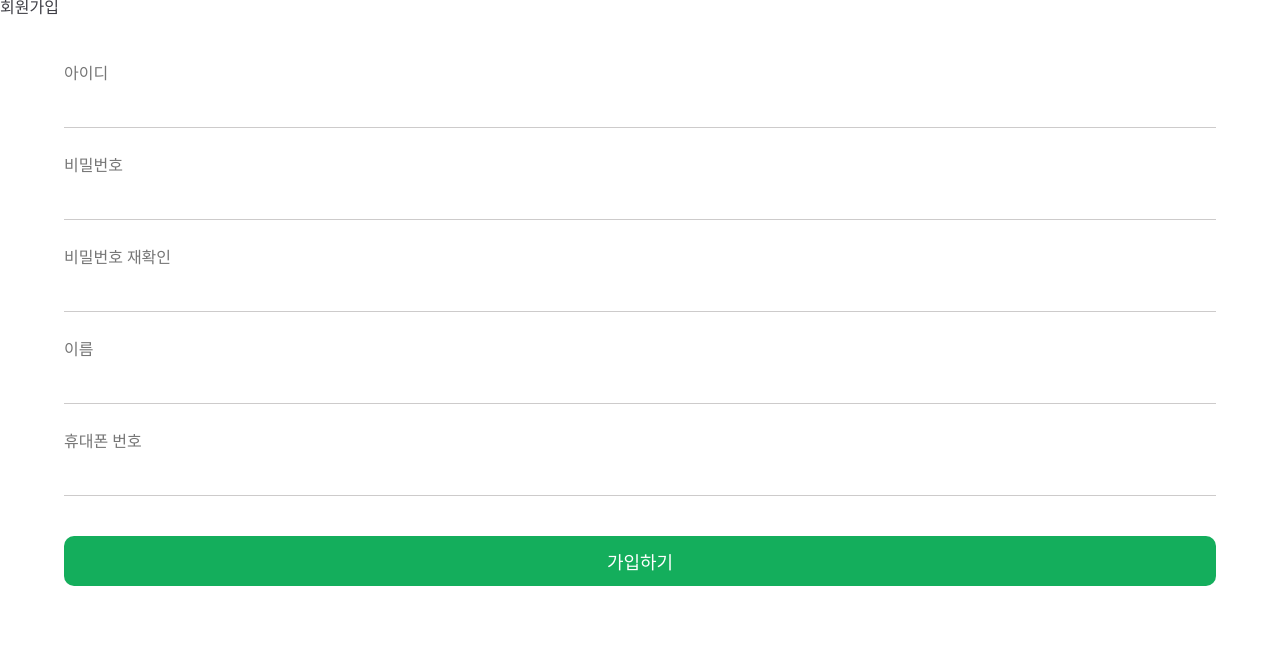
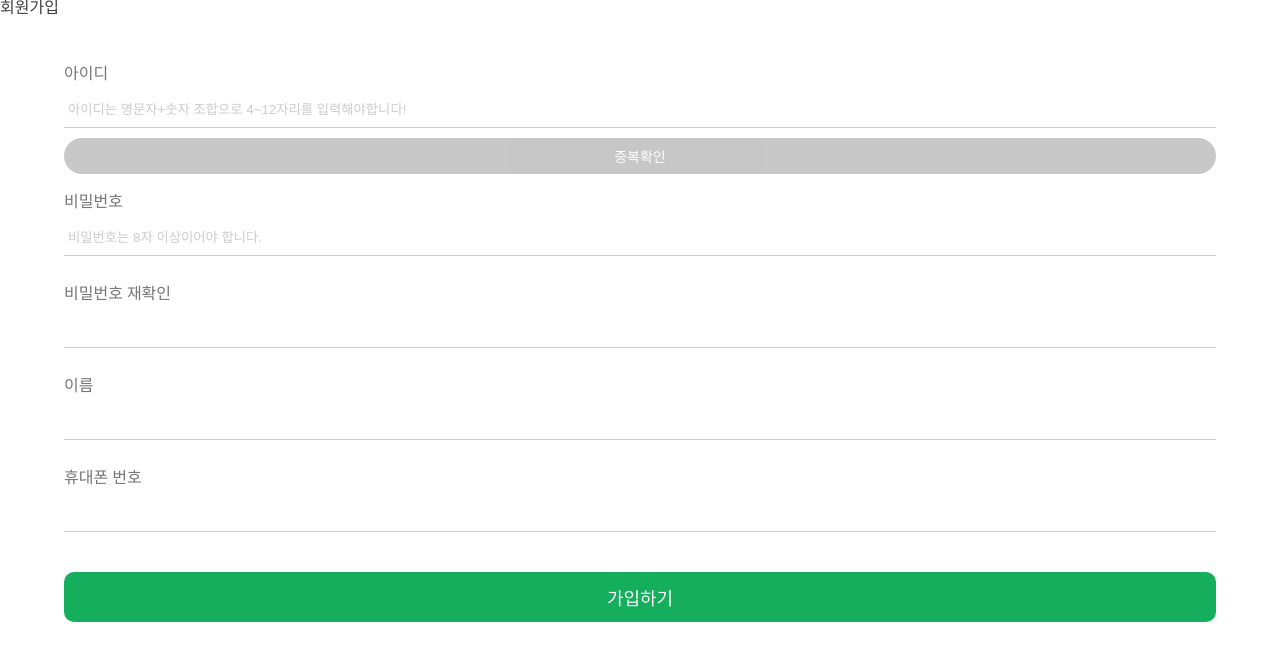
Before and after one commit to sjkymy/open-market, a React (Create React App) app: page /account/join in a window 1280 px wide. Shown: the top 660 px of the page. Built offline with nearby package versions, Linux system fonts and the light colour scheme.

Commit message:
회원가입 아이디 중복확인 구현, response 메시지 구현

```diff
--- a/src/components/button/Button.jsx
+++ b/src/components/button/Button.jsx
@@ -7,19 +7,20 @@ const Button = styled.button`
     &.small {
         font-size: 12px;
         padding: 7px 11px;
-        border-radius: 26px;
+        border-radius: 10px;
     };
 
     &.ms {
         font-size: 14px;
         padding: 7px 32px;
-        border-radius: 32px;
+        border-radius: 10px;
     };
 
     &.medium {
         font-size: 14px;
         padding: 8px 40px;
         border-radius: 30px;
+        background-color: #767676;
         @media screen and (max-width: 768px) {
             padding: 8px 24px;
         };
@@ -44,12 +45,11 @@ const Button = styled.button`
         width: 100%;
     };
 
-    // <Button className="large" active={false}>follow</Button>
-    &.small, &.medium {
+    /* &.small, &.medium {
         background-color: ${(props) => (props.active ? "var(--color-primary)" : '#fff')};
         color: ${(props) => (props.active ? '#fff' : '#767676')};
         box-shadow: ${(props) => (props.active ? 'none' : '0 0 0 1px inset #DBDBDB;')};
-    };
+    }; */
 
     :disabled {
         opacity: 0.4;
--- /dev/null
+++ b/src/components/style/informMsg.style.js
@@ -0,0 +1,29 @@
+import styled from "styled-components";
+
+const Form = styled.form `
+    display: flex;
+    flex-direction: column;
+    margin: 30px auto 0;
+    width: 90%;
+`
+
+const InformMsg = styled.strong `
+    display: none;
+    margin-top: 6px;
+    font-size: 14px;
+    font-weight: 400;
+    line-height: 14px;
+    color: #eb5757;
+    &.errorOpen {
+        display: block;
+    }
+    &.okOpen {
+        display: block;
+        color: blue;
+    }
+    @media screen and (max-width: 768px) {
+        font-size: 12px;
+    };
+`;
+
+export { Form, InformMsg }
--- a/src/components/userInput/UserInput.jsx
+++ b/src/components/userInput/UserInput.jsx
@@ -13,6 +13,9 @@ const InpLabel = styled.label`
 const Cont = styled.div`
     display: flex;
     flex-direction: column;
+    /* &.check {
+        flex-direction: row;
+    } */
     @media screen and (max-width: 768px){
         margin-top: 0px;
     };
@@ -21,7 +24,7 @@ const Cont = styled.div`
 
 export default function UserInput(props) {
     return (
-        <Cont>
+        <Cont className={props.className}>
             <InpLabel htmlFor={props.inputId}>
                 {props.label}
             </InpLabel>
--- a/src/pages/account/join/Join.jsx
+++ b/src/pages/account/join/Join.jsx
@@ -1,11 +1,11 @@
 import React from 'react'
 import JoinIdPw from './joinForm/JoinIdPw';
 import JoinNamePhone from './joinForm/JoinNamePhone';
-// import axios from 'axios';
 import { useState } from 'react';
 import axios from 'axios';
 import { Button } from '../../../components/button/Button';
 import { Form } from './join.style';
+// import CheckId from './joinForm/CheckId';
 
 export default function Join() {
   const [idval, setIdval] = useState("");
@@ -49,7 +49,6 @@ export default function Join() {
     JoinData();
   };
 
-  console.log(phoneVal);
   return (
     <>
       <h2>회원가입</h2>
@@ -68,7 +67,6 @@ export default function Join() {
         > 가입하기
         </Button>
       </Form>
-
     </>
   )
 }
--- a/src/pages/account/join/joinForm/CheckId.jsx
+++ b/src/pages/account/join/joinForm/CheckId.jsx
@@ -1,7 +1,7 @@
-import React from 'react'
+import { Button } from '../../../../components/button/Button'
 
 export default function CheckId() {
   return (
-    <div>CheckId</div>
+    <Button className="small">중복확인</Button>
   )
 }
--- a/src/pages/account/join/joinForm/JoinIdPw.jsx
+++ b/src/pages/account/join/joinForm/JoinIdPw.jsx
@@ -1,25 +1,75 @@
-// import { useEffect, useState } from 'react';
+import { useEffect, useState } from 'react';
+import axios from 'axios';
 import UserInput from '../../../../components/userInput/UserInput';
 import { Inp } from '../../../../components/userInput/Inp';
+import { Button } from '../../../../components/button/Button';
+import { InformMsg } from '../../../../components/style/informMsg.style';
+// import CheckId from './CheckId';
 
 export default function JoinIdPw({value, handleOnChange}) {
+  const [btnDisable, setBtnDisable] = useState(true);
+  const [className, setClassName] = useState("");
+  // const [okMsg, setOkMsg] = useState("");
+  const [informMsg, setInformMsg] = useState(null)
+
+  useEffect(() => {
+    const idRegExp = /^[a-zA-z0-9]{4,12}$/;
+    idRegExp.test(value.idval) ?
+    setBtnDisable(false) : setBtnDisable(true)
+  }, [value.idval]);
+
+  const handleOverlapCheck = (e) => {
+    e.preventDefault()
+    const OverlapCheck = async () => {
+      try {
+        const response = await axios.post(
+          "https://openmarket.weniv.co.kr/accounts/signup/valid/username/",
+          {
+            username : value.idval
+          }
+        );
+        console.log(response);
+        setInformMsg(response.data.Success)
+        setClassName("okOpen")
+      } catch (error) {
+        console.log(error);
+        setInformMsg(error.response.data.FAIL_Message);
+        setClassName("errorOpen")
+      }
+    };
+    OverlapCheck();
+  }
+
   return (
     <>
-      <UserInput inputId="joinId" label="아이디">
+      <UserInput className="check" inputId="joinId" label="아이디">
         <Inp
           type="text"
           id="joinId"
           value={value.idval}
           onChange={handleOnChange}
+          placeholder="아이디는 영문자+숫자 조합으로 4~12자리를 입력해야합니다!"
           required
         />
+        <InformMsg className={className}>
+          {informMsg}
+        </InformMsg>
+        <Button
+          className="medium"
+          onClick={handleOverlapCheck}
+          disabled={btnDisable}
+        >
+          중복확인
+        </Button>
       </UserInput>
+
       <UserInput inputId="joinPw" label="비밀번호">
         <Inp
           type="password"
           id="joinPw"
           value={value.pwVal}
           onChange={handleOnChange}
+          placeholder="비밀번호는 8자 이상이어야 합니다."
           required
         />
       </UserInput>
--- a/src/pages/account/login/loginForm/LoginForm.jsx
+++ b/src/pages/account/login/loginForm/LoginForm.jsx
@@ -3,7 +3,7 @@ import { useState, useEffect } from "react";
 import axios from "axios"
 import { Inp } from "../../../../components/userInput/Inp";
 import { Button } from "../../../../components/button/Button"
-import { Form, Warning } from "./LoginForm.style";
+import { Form, InformMsg } from "../../../../components/style/informMsg.style";
 
 export default function LoginForm(props) {
   const navigate = useNavigate()
@@ -61,9 +61,9 @@ export default function LoginForm(props) {
           value={pwVal}
           onChange={handleOnChange}
         />
-        <Warning className={errorMsg ? "errorOpen" : null}>
+        <InformMsg className={errorMsg ? "errorOpen" : null}>
           {errorMsg}
-        </Warning>
+        </InformMsg>
         <Button
           type="button"
           className="large"
```
